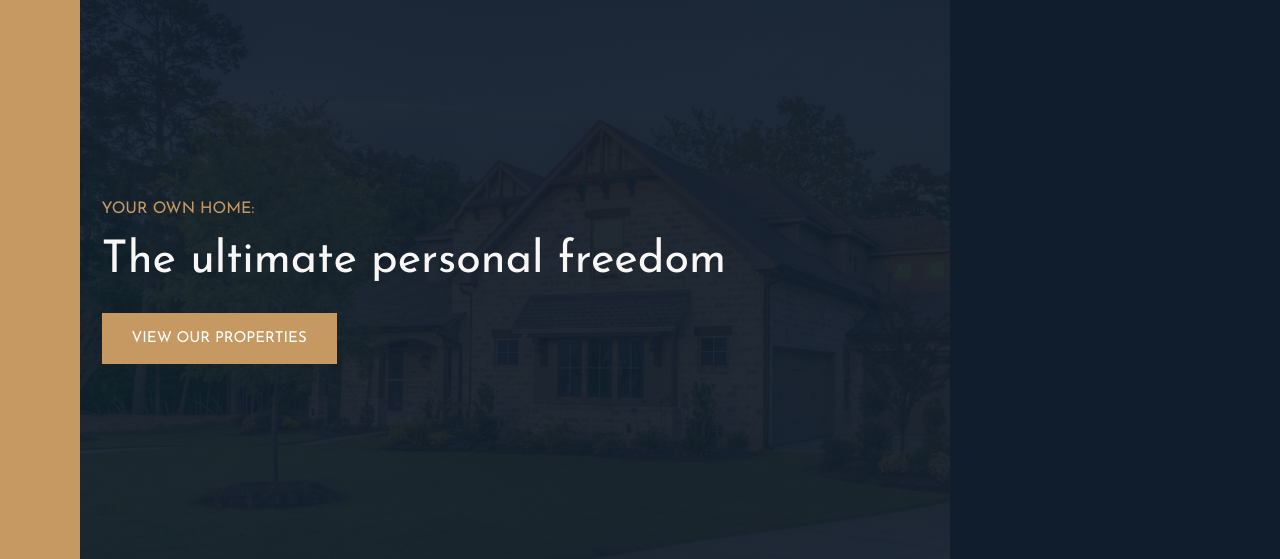
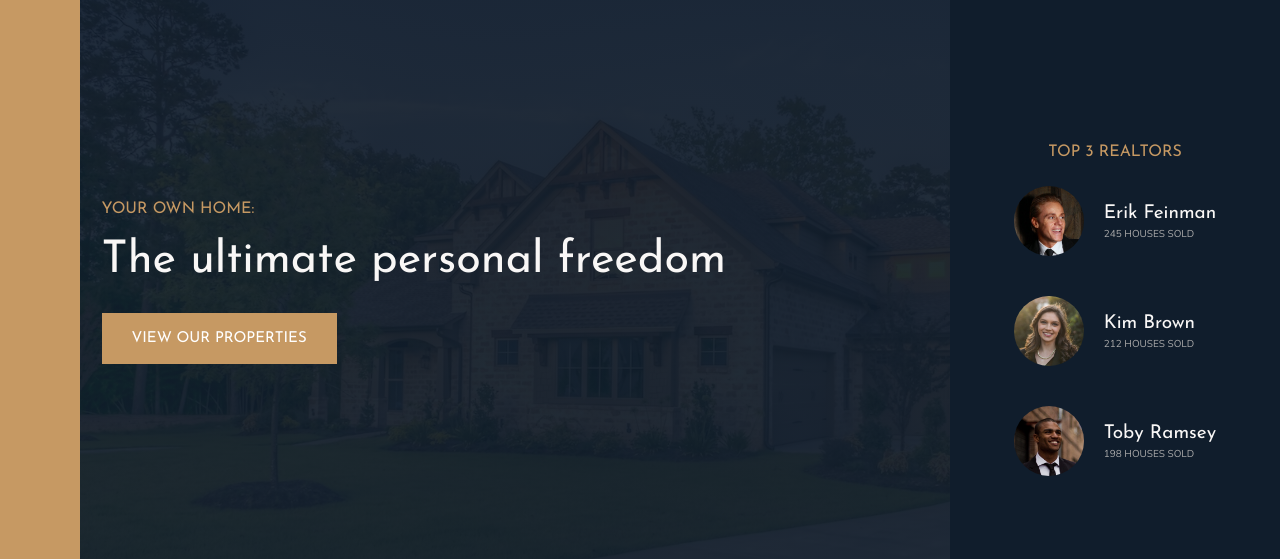
Before and after one commit to Mariia-Olena/nexter, a website: page index.html in a window 1280 px wide. Shown: the part 92-651 px from the top of the page. Drawn offline with nearby package versions, Linux system fonts and the light colour scheme.

Commit message:
add realtors section

```diff
--- a/index.html
+++ b/index.html
@@ -31,7 +31,28 @@
         <img src="img/logo-bi.png" alt="Seen on logo 4">
       </div>
     </header>
-    <div class="realtors">realtors</div>
+    <div class="realtors">
+      <h3 class="heading-3">Top 3 Realtors</h3>
+      <div class="realtors__list">
+        <img class="realtors__img" src="img/realtor-1.jpeg" alt="Realtor 1">
+        <div class="realtors__details">
+          <h4 class="heading-4 heading-4--light">Erik Feinman</h4>
+          <p class="realtors__sold">245 houses sold</p>
+        </div>
+
+        <img class="realtors__img" src="img/realtor-2.jpeg" alt="Realtor 2">
+        <div class="realtors__details">
+          <h4 class="heading-4 heading-4--light">Kim Brown</h4>
+          <p class="realtors__sold">212 houses sold</p>
+        </div>
+
+        <img class="realtors__img" src="img/realtor-3.jpeg" alt="Realtor 3">
+        <div class="realtors__details">
+          <h4 class="heading-4 heading-4--light">Toby Ramsey</h4>
+          <p class="realtors__sold">198 houses sold</p>
+        </div>
+      </div>
+    </div>
 
     <section class="features">
       <div class="feature">
--- a/sass/_realtors.scss
+++ b/sass/_realtors.scss
@@ -1,4 +1,30 @@
 .realtors {
   background-color: $color-secondary;
   grid-column: col-start 7 / full-end;
+  padding: 3rem;
+  display: grid;
+  align-content: center;
+  justify-content: center;
+  justify-items: center;
+  row-gap: 2rem;
+
+  &__list {
+    display: grid;
+    grid-template-columns: min-content max-content;
+    column-gap: 2rem;
+    row-gap: 5vh;
+    align-items: center;
+  }
+
+  &__img {
+    width: 7rem;
+    border-radius: 50%;
+    display: block;
+  }
+
+  &__sold {
+    text-transform: uppercase;
+    color: $color-grey-light-2;
+    margin-top: -3px;
+  }
 }
```
Also changed, not shown: css/style.css.
